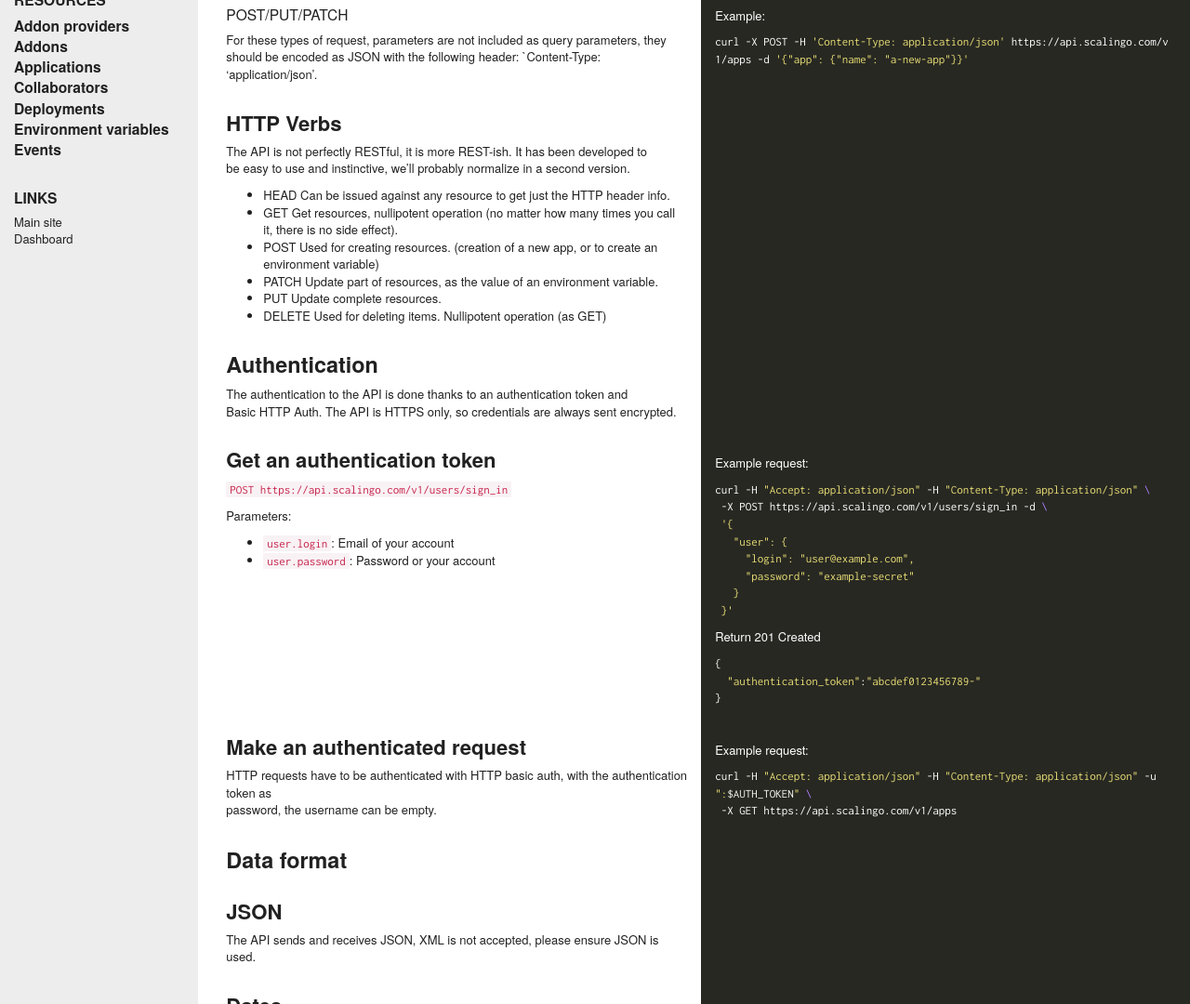
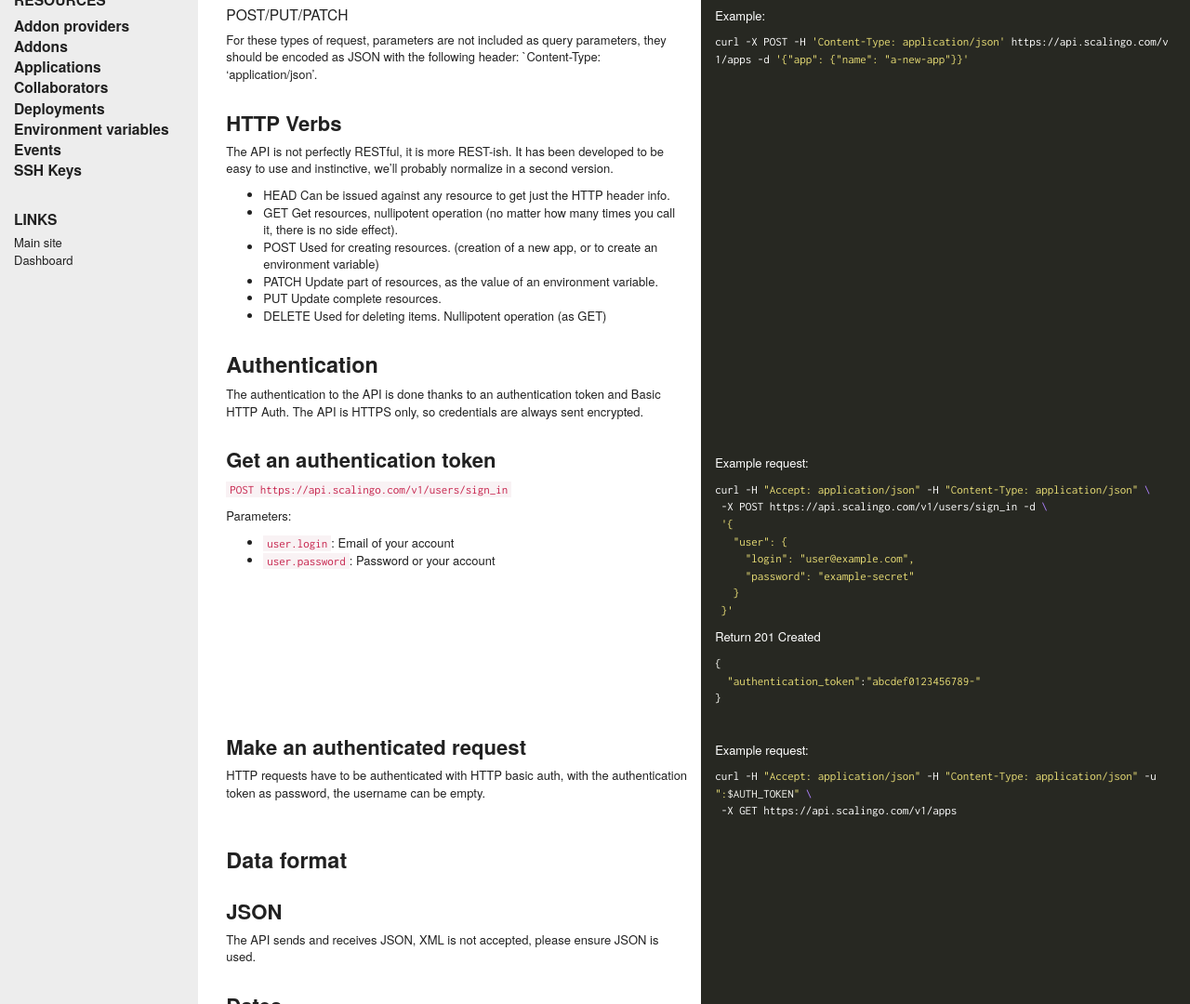
Before and after one commit to xcarpentier/developers.scalingo.com, a Jekyll site: the page built from index.html, in a window 1280 px wide and 1400 px high. Shown: the part 320-1400 px from the top of the window at 93% size. Built offline with Jekyll 4.4.1, drawn with Linux system fonts in a browser that asks for light colours; nearby versions of some CDN libraries; some of the changed text lies outside the part shown.

```diff
--- a/_includes/list_of_resources.html
+++ b/_includes/list_of_resources.html
@@ -5,3 +5,4 @@
 <li class='resource'><a href='deployments.html'><strong>Deployments</strong></a>{% if page.path == 'deployments.html' %}{% include deployments_toc.html %}{% endif %}</li>
 <li class='resource'><a href='environment.html'><strong>Environment variables</strong></a>{% if page.path == 'environment.html' %}{% include environment_toc.html %}{% endif %}</li>
 <li class='resource'><a href='events.html'><strong>Events</strong></a>{% if page.path == 'events.html' %}{% include events_toc.html %}{% endif %}</li>
+<li class='resource'><a href='keys.html'><strong>SSH Keys</strong></a>{% if page.path == 'keys.html' %}{% include keys_toc.html %}{% endif %}</li>
--- a/converter.rb
+++ b/converter.rb
@@ -63,7 +63,7 @@ Dir.glob(files).sort.each{|input_filename|
 
     row_transformed = ""
     row_transformed << sidebar_text_begin_tag
-    row_transformed << Kramdown::Document.new(ary_of_cols.first, input: "GFM", syntax_highlighter: 'rouge').to_html
+    row_transformed << Kramdown::Document.new(ary_of_cols.first, input: "GFM", syntax_highlighter: 'rouge', hard_wrap: false).to_html
     row_transformed << sidebar_text_end_tag
 
     if ary_of_cols.size == 1
@@ -71,7 +71,8 @@ Dir.glob(files).sort.each{|input_filename|
       row_transformed << sidebar_code_end_tag
     else
       row_transformed << sidebar_code_begin_tag
-      row_transformed << Kramdown::Document.new(ary_of_cols.last, input: "GFM", syntax_highlighter: 'rouge').to_html
+      line = Kramdown::Document.new(ary_of_cols.last, input: "GFM", syntax_highlighter: 'rouge', hard_wrap: false).to_html
+      row_transformed << Kramdown::Document.new(ary_of_cols.last, input: "GFM", syntax_highlighter: 'rouge', hard_wrap: false).to_html
       row_transformed << sidebar_code_end_tag
     end
 
--- a/index.html
+++ b/index.html
@@ -46,7 +46,7 @@ layout: default
 </div></div><div class='row'><div class='col-xs-12 col-sm-6 sidebar-text'>
 <h2 id="http-verbs">HTTP Verbs</h2>
 
-<p>The API is not perfectly RESTful, it is more REST-ish. It has been developed to<br />
+<p>The API is not perfectly RESTful, it is more REST-ish. It has been developed to
 be easy to use and instinctive, we’ll probably normalize in a second version.</p>
 
 <ul>
@@ -61,7 +61,7 @@ be easy to use and instinctive, we’ll probably normalize in a second version.<
 </div><div class='hidden-xs col-xs-12 col-sm-6 sidebar-code'></div></div><div class='row'><div class='col-xs-12 col-sm-6 sidebar-text'>
 <h1 id="authentication">Authentication</h1>
 
-<p>The authentication to the API is done thanks to an authentication token and<br />
+<p>The authentication to the API is done thanks to an authentication token and
 Basic HTTP Auth. The API is HTTPS only, so credentials are always sent encrypted.</p>
 
 </div><div class='hidden-xs col-xs-12 col-sm-6 sidebar-code'></div></div><div class='row'><div class='col-xs-12 col-sm-6 sidebar-text'>
@@ -101,7 +101,7 @@ Basic HTTP Auth. The API is HTTPS only, so credentials are always sent encrypted
 </div></div><div class='row'><div class='col-xs-12 col-sm-6 sidebar-text'>
 <h2 id="make-an-authenticated-request">Make an authenticated request</h2>
 
-<p>HTTP requests have to be authenticated with HTTP basic auth, with the authentication token as<br />
+<p>HTTP requests have to be authenticated with HTTP basic auth, with the authentication token as
 password, the username can be empty.</p>
 
 </div><div class='col-xs-12 col-sm-6 sidebar-code'>
@@ -238,8 +238,8 @@ password, the username can be empty.</p>
 </div><div class='hidden-xs col-xs-12 col-sm-6 sidebar-code'></div></div><div class='row'><div class='col-xs-12 col-sm-6 sidebar-text'>
 <h1 id="pagination">Pagination</h1>
 
-<p>Some resources are paginated provided by the platform API are paginated.<br />
-To ensure you can correctly handle it, metadata are added to the JSON of<br />
+<p>Some resources are paginated provided by the platform API are paginated.
+To ensure you can correctly handle it, metadata are added to the JSON of
 the response.</p>
 
 </div><div class='hidden-xs col-xs-12 col-sm-6 sidebar-code'></div></div><div class='row'><div class='col-xs-12 col-sm-6 sidebar-text'>
@@ -247,7 +247,7 @@ the response.</p>
 
 <ul>
   <li><code class="highlighter-rouge">page</code>: Requested page number</li>
-  <li><code class="highlighter-rouge">per_page</code>: Number of entries per page.<br />
+  <li><code class="highlighter-rouge">per_page</code>: Number of entries per page.
 Each resource has a maximum for this value to avoid oversized requests</li>
 </ul>
 
@@ -270,7 +270,7 @@ Each resource has a maximum for this value to avoid oversized requests</li>
 </div>
 
 <blockquote>
-  <p><code class="highlighter-rouge">prev_page</code> and/or <code class="highlighter-rouge">next_page</code> are equal to <code class="highlighter-rouge">null</code> if there is no previous<br />
+  <p><code class="highlighter-rouge">prev_page</code> and/or <code class="highlighter-rouge">next_page</code> are equal to <code class="highlighter-rouge">null</code> if there is no previous
 or next page.</p>
 </blockquote>
 
```
Also changed, not shown: apps.html (+4 -4 lines), collaborators.html (+4 -4 lines), keys.html (+4 -4 lines).
